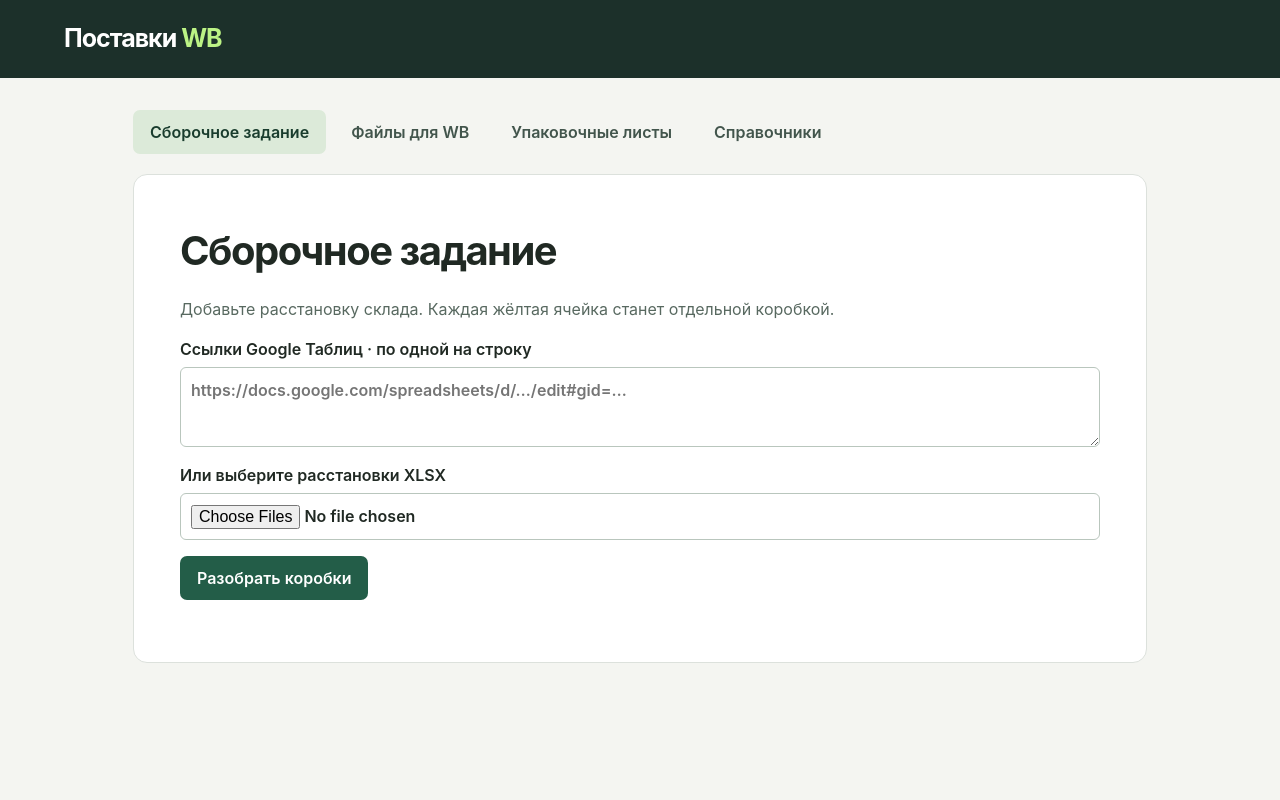
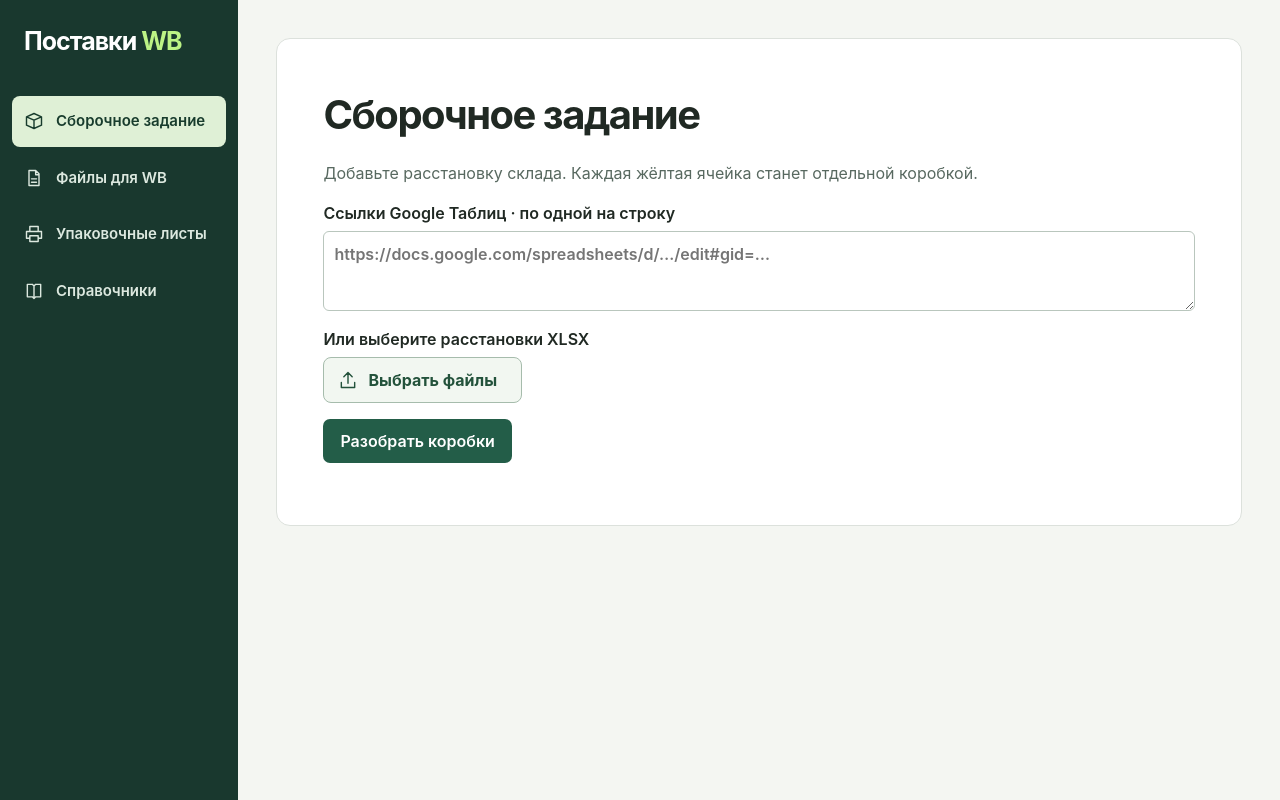
Before and after one commit to golunovoleg111-rgb/TRUE-POST, a plain HTML site: page index.html in a window 1280 px wide. Drawn offline with Linux system fonts and the light colour scheme.

Commit message:
Match marked color variants and add searchable warehouse directories

```diff
--- a/app.js
+++ b/app.js
@@ -3,12 +3,13 @@ const $=id=>document.getElementById(id), esc=v=>String(v??'').replace(/[&<>"']/g
 const blank={version:1,catalog:[],aliases:{},settings:{},format:{}};
 let db=JSON.parse(localStorage.getItem('true-post-v1')||JSON.stringify(blank)),boxes=[];
 function save(next){localStorage.setItem('true-post-v1',JSON.stringify(next));db=next;stats()}
-function stats(){$('stats').textContent='Позиций в перечне: '+db.catalog.length+' · '+Object.entries(db.aliases).map(([k,v])=>k+' → '+v).join(', ');$('products').innerHTML=[...new Set(db.catalog.map(x=>x.product))].map(v=>'<option value="'+esc(v)+'">').join('')}
+let catalogIndex;
+function stats(){catalogIndex=createCatalogIndex(db.catalog);showDirectory();$('products').innerHTML=[...new Set(db.catalog.map(x=>x.product))].map(v=>'<option value="'+esc(v)+'">').join('')}
 function msg(v){$('status').textContent=v}
 function on(id,fn,event='click'){$(id).addEventListener(event,async e=>{e.preventDefault();msg('');try{await fn(e)}catch(err){msg(err.message)}})}
 function fail(v){throw Error(v)}
 function download(name,data,type){const a=document.createElement('a');a.href=URL.createObjectURL(new Blob([data],{type}));a.download=name;a.click();setTimeout(()=>URL.revokeObjectURL(a.href),30000)}
-function tab(name){document.querySelectorAll('section').forEach(s=>s.hidden=s.dataset.tab!==name);document.querySelectorAll('nav button').forEach(b=>b.classList.toggle('active',b.textContent===name));msg('')}
+function tab(name){document.querySelectorAll('section').forEach(s=>s.hidden=s.dataset.tab!==name);document.querySelectorAll('nav button').forEach(b=>{b.classList.toggle('active',b.textContent===name);b.setAttribute('aria-current',b.textContent===name?'page':'false')});msg('')}
 for(const s of document.querySelectorAll('section')){const b=document.createElement('button');b.textContent=s.dataset.tab;b.onclick=()=>tab(b.textContent);document.querySelector('nav').append(b)}tab('Сборочное задание');stats();
 async function workbook(data){const w=new ExcelJS.Workbook();await w.xlsx.load(data);return w}
 function grid(s){const rows=[];s.eachRow(r=>rows.push(r.values.slice(1).map((_,i)=>r.getCell(i+1).master.address===r.getCell(i+1).address?r.getCell(i+1).text.trim():'')));return rows}
@@ -20,7 +21,7 @@ on('backup',()=>download('true-post.json',JSON.stringify(db,null,2),'application
 on('restore',async()=>{const d=JSON.parse(await $('restore').files[0].text());if(d.version!==1||!Array.isArray(d.catalog)||!d.catalog.every(v=>v&&['barcode','product','color','size'].every(k=>typeof v[k]==='string'&&v[k]))||![d.aliases,d.settings,d.format].every(o=>o&&typeof o==='object'&&!Array.isArray(o))||!Object.values(d.aliases).every(v=>typeof v==='string'))fail('Несовместимая база');if(confirm('Заменить текущую базу данными из файла?'))save(d)},'change');
 function extract(s,source){const headers=[],yellow=[];s.eachRow(row=>row.eachCell(cell=>{if(cell.isMerged&&cell.master.address!==cell.address)return;const v=cell.text.trim();if(!v)return;const m=v.match(/^(?:пал+ет[аы]?\s*)?№\s*(\d+)(?:\s*[-–].*)?$/i);if(m)headers.push({r:cell.row,c:cell.col,n:m[1]});else if(cell.fill?.fgColor?.argb?.slice(-6).toUpperCase()==='FFFF00')yellow.push(cell)}));return yellow.map(cell=>{const h=headers.filter(h=>h.r<cell.row&&h.c<=cell.col&&cell.col<h.c+4).sort((a,b)=>b.r-a.r)[0];if(!h)fail(source+' '+cell.address+' — не найден номер палеты');return {p:h.n,id:source+'!'+cell.address,raw:cell.text}})}
 function decode(raw){const lines=raw.trim().split(/\r?\n/).map(s=>s.trim()).filter(Boolean);let product=lines.shift()||'',color='',pending=false;const items=[];
-for(const line of lines){const m=line.match(/^(.+?)\s*[рp]?\s*[-–—]\s*(\d+)\s*(?:шт\.?)?$/i);if(m&&/\d/.test(m[1])){const size=m[1].replace(/[рp]\s*$/i,'').trim();const candidates=db.catalog.filter(v=>norm(v.product)===norm(Object.hasOwn(db.aliases,norm(product))?db.aliases[norm(product)]:product)&&norm(v.color)===norm(color)&&norm(v.size)===norm(size));items.push({product,color,size,qty:+m[2],barcode:new Set(candidates.map(v=>v.barcode)).size===1?candidates[0].barcode:''});pending=false}else{if(pending)items.push({product,color,size:'',qty:0,barcode:''});color=line.replace(/\s*\(микс[^)]*\)/ig,'');pending=true}}
+for(const line of lines){const m=line.match(/^(.+?)\s*[рp]?\s*[-–—]\s*(\d+)\s*(?:шт\.?)?$/i);if(m&&/\d/.test(m[1])){const size=m[1].replace(/[рp]\s*$/i,'').trim();const mapped=db.aliases[norm(product)]||product;items.push({product,color,size,qty:+m[2],barcode:catalogIndex.lookup(mapped,color,size)});pending=false}else{if(pending)items.push({product,color,size:'',qty:0,barcode:''});color=line.replace(/\s*\(микс[^)]*\)/ig,'');pending=true}}
 if(pending||!items.length)items.push({product,color,size:'',qty:0,barcode:''});return items}
 async function layoutBook(w,label){const sheets=w.worksheets;let s=sheets.find(s=>norm(s.name)==='расстановка')||sheets[0];if(sheets.length>1){const selected=prompt('Выберите лист для '+label+'\n'+sheets.map(s=>s.name).join('\n'),s.name);s=sheets.find(s=>s.name===selected);if(!s)fail('Лист не выбран')}return extract(s,label+' / '+s.name)}
 on('parse', async()=>{
@@ -54,12 +55,12 @@ on('parse', async()=>{
     boxes=result.map(b=>({...b,items:decode(b.raw)}));review();show('Найдено коробок: '+boxes.length);
   }catch(err){show(err.message)}finally{button.disabled=false}
 });
-function review(){const opts=db.catalog.map(x=>'<option value="'+esc(x.barcode)+'">'+esc([x.product,x.color,x.size].join(' · '))+'</option>').join('');$('review').innerHTML='<h2>Проверка сборки</h2><p>Коробок: '+boxes.length+'. Для неопознанных позиций выберите баркод из перечня и проверьте количество.</p><datalist id="codes">'+opts+'</datalist>'+boxes.map((b,i)=>'<details '+(b.items.some(x=>!x.barcode||!x.qty)?'open':'')+'><summary>Палета '+esc(b.p)+' · коробка '+(i+1)+' · '+esc(b.raw.replace(/\n/g,' · '))+'</summary>'+b.items.map((x,j)=>'<label>'+esc([x.product,x.color,x.size].join(' · '))+'<input aria-label="Баркод" list="codes" data-b="'+i+'" data-j="'+j+'" data-k="barcode" value="'+esc(x.barcode)+'"><input aria-label="Количество" type="number" min="1" data-b="'+i+'" data-j="'+j+'" data-k="qty" value="'+x.qty+'"></label>').join('')+'</details>').join('')+'<div class="actions"><button id="assembly">Скачать сборочный XLSX</button><button id="share">Создать ссылку на таблицу</button><button id="direct">Скачать Template</button></div><div id="linkout"></div>';
+function review(){const opts=db.catalog.map(x=>'<option value="'+esc(x.barcode)+'">'+esc([x.product,x.color,x.size].join(' · '))+'</option>').join('');$('review').innerHTML='<h2>Проверка сборки</h2><p>Коробок: '+boxes.length+'. Для неопознанных позиций выберите баркод из перечня и проверьте количество.</p><datalist id="codes">'+opts+'</datalist>'+boxes.map((b,i)=>'<details '+(b.items.some(x=>!x.barcode||!x.qty)?'open':'')+'><summary>Палета '+esc(b.p)+' · коробка '+(i+1)+' · '+esc(b.raw.replace(/\n/g,' · '))+'</summary>'+b.items.map((x,j)=>'<label>'+esc([x.product,x.color,x.size].filter(Boolean).join(' · '))+(!x.size?' — в расстановке не указан размер':'')+'<small>Баркод</small><input aria-label="Баркод" list="codes" data-b="'+i+'" data-j="'+j+'" data-k="barcode" value="'+esc(x.barcode)+'"><small>Количество</small><input aria-label="Количество" type="number" min="1" data-b="'+i+'" data-j="'+j+'" data-k="qty" value="'+x.qty+'"></label>').join('')+'</details>').join('')+'<div class="actions"><button id="assembly">Скачать сборочный XLSX</button><button id="share">Создать ссылку на таблицу</button><button id="direct">Скачать Template</button></div><div id="linkout"></div>';
 $('review').oninput=e=>{const d=e.target.dataset;if(d.k)boxes[d.b].items[d.j][d.k]=d.k==='qty'?+e.target.value:e.target.value.trim()};
 on('assembly',()=>writeBook('Сборочный.xlsx',assemblyRows(),true));on('direct',()=>templateFile(flat()));on('share',async()=>{const rows=assemblyRows();const bytes=new Uint8Array(await new Response(new Blob([JSON.stringify(rows)]).stream().pipeThrough(new CompressionStream('gzip'))).arrayBuffer());const hash=btoa(Array.from(bytes,b=>String.fromCharCode(b)).join(''));const u=location.href.split('#')[0]+'#assembly='+hash;$('linkout').innerHTML='<label>Ссылка с копией задания для сборки<input readonly value="'+esc(u)+'"></label>';$('linkout').querySelector('input').select();try{await navigator.clipboard.writeText(u);msg('Ссылка скопирована')}catch{msg('Скопируйте выделенную ссылку')}})}
-function flat(){return boxes.flatMap((b,i)=>b.items.map(x=>{const c=db.catalog.find(v=>v.barcode===x.barcode);if(!c||!Number.isSafeInteger(x.qty)||x.qty<1)fail('Проверьте баркод и количество в коробке '+(i+1));return {...c,qty:x.qty,p:b.p,no:i+1,shk:''}}))}
+function flat(){return boxes.flatMap((b,i)=>b.items.map(x=>{const c=catalogIndex.barcodes.get(x.barcode);if(!c||!Number.isSafeInteger(x.qty)||x.qty<1)fail('Проверьте баркод и количество в коробке '+(i+1));return {...c,qty:x.qty,p:b.p,no:i+1,shk:''}}))}
 function assemblyRows(){const rows=[['Баркод товара','Кол-во товаров','ШК короба','Цвет','Размер','Изделие','Номер коробки']];let prev;for(const x of flat()){if(prev!==x.p){rows.push([x.p]);prev=x.p}rows.push([x.barcode,x.qty,'',x.color,x.size,x.product,x.no])}return rows}
-function readAssembly(rows){let p='';const out=[];for(const r of rows.slice(1)){if(!r.some(Boolean))continue;if(!r[1]&&r[0]){p=r[0];continue}const [barcode,qty,shk,color,size,product,no]=r;if(!barcode||!Number.isSafeInteger(+qty)||+qty<1)fail('Некорректная строка для баркода '+barcode);out.push({barcode:String(barcode),qty:+qty,shk:String(shk||'').trim(),p:String(p),color,size,product:product||db.catalog.find(x=>x.barcode===String(barcode))?.product||'',no})}if(!out.length)fail('Нет товарных строк');return out}
+function readAssembly(rows){let p='';const out=[];for(const r of rows.slice(1)){if(!r.some(Boolean))continue;if(!r[1]&&r[0]){p=r[0];continue}const [barcode,qty,shk,color,size,product,no]=r;if(!barcode||!Number.isSafeInteger(+qty)||+qty<1)fail('Некорректная строка для баркода '+barcode);out.push({barcode:String(barcode),qty:+qty,shk:String(shk||'').trim(),p:String(p),color,size,product:product||catalogIndex.barcodes.get(String(barcode))?.product||'',no})}if(!out.length)fail('Нет товарных строк');return out}
 let shared=null;async function imported(){if(shared&&!$('assembled').files.length)return readAssembly(shared);const w=await fileBook($('assembled'));const rows=grid(w.worksheets[0]);if(!/баркод/i.test(rows[0]?.[0]))fail('Первая колонка должна содержать баркод');return readAssembly(rows)}
 function checked(rows){const byBox=new Map(),byCode=new Map();for(const x of rows){const key=x.no?JSON.stringify([x.p,x.no]):null;if(key&&x.shk){if(byBox.has(key)&&byBox.get(key)!==x.shk)fail('В коробке '+x.no+' разные ШК');byBox.set(key,x.shk)}}for(const x of rows){const key=x.no?JSON.stringify([x.p,x.no]):null;x.shk=x.shk||(key&&byBox.get(key));if(!x.shk)fail('Заполните ШК короба для '+x.barcode);const owner=key||x.p;if(byCode.has(x.shk)&&byCode.get(x.shk)!==owner)fail('ШК '+x.shk+' назначен разным коробкам');byCode.set(x.shk,owner)}return rows}
 async function templateFile(items){const m=new Map();for(const x of items)m.set(x.barcode,(m.get(x.barcode)||0)+x.qty);await writeBook('template.xlsx',[['Баркод','Количество'],...m])}
--- /dev/null
+++ b/catalog.js
@@ -0,0 +1,33 @@
+function createCatalogIndex(items) {
+  const variants = new Map(), barcodes = new Map();
+  // A suffix П denotes a separate stock item. Only its separator varies.
+  function key(product, color, size) {
+    return JSON.stringify([norm(product), norm(color).replace(/[\s_-]+[пp]$/u, '_п'), norm(size)]);
+  }
+  for (const item of items) {
+    const k = key(item.product, item.color, item.size);
+    if (!variants.has(k)) variants.set(k, item.barcode);
+    else if (variants.get(k) !== item.barcode) variants.set(k, '');
+    barcodes.set(item.barcode, item);
+  }
+  return {barcodes, lookup:(product,color,size)=>variants.get(key(product,color,size)) || ''};
+}
+function showDirectory() {
+  const search = $('dirSearch'), view = $('dirView');
+  let page = 0;
+  function draw() {
+    const aliases = view.value === 'aliases';
+    const records = aliases ? Object.entries(db.aliases).sort(([a],[b])=>a.localeCompare(b,'ru')) : db.catalog.map(x=>[x.product,x.color,x.size,x.barcode]);
+    const query = norm(search.value);
+    const filtered = records.filter(row=>row.some(x=>norm(x).includes(query)));
+    page = Math.max(0,Math.min(page,Math.ceil(filtered.length/20)-1));
+    const titles = aliases ? ['Аббревиатура','Изделие',''] : ['Изделие','Цвет','Размер','Баркод'];
+    $('dirTable').innerHTML='<thead><tr>'+titles.map(x=>'<th>'+x+'</th>').join('')+'</tr></thead><tbody>'+filtered.slice(page*20,page*20+20).map(row=>'<tr>'+row.map(x=>'<td>'+esc(x)+'</td>').join('')+(aliases?'<td><button type="button" class="minor" data-edit="'+esc(row[0])+'">Изменить</button></td>':'')+'</tr>').join('')+'</tbody>';
+    $('dirCount').textContent=filtered.length?(page*20+1)+'–'+Math.min(page*20+20,filtered.length)+' из '+filtered.length:'Совпадений нет';
+    $('prevPage').disabled=page===0; $('nextPage').disabled=(page+1)*20>=filtered.length;
+  }
+  search.oninput=view.onchange=()=>{page=0;draw()};
+  $('prevPage').onclick=()=>{page--;draw()}; $('nextPage').onclick=()=>{page++;draw()};
+  $('dirTable').onclick=e=>{const b=e.target.closest('[data-edit]');if(b){const f=$('alias').elements;f.abbr.value=b.dataset.edit;f.product.value=db.aliases[b.dataset.edit];f.product.focus()}};
+  draw();
+}
--- a/index.html
+++ b/index.html
@@ -1,5 +1,5 @@
-<!doctype html><html lang="ru"><meta charset="utf-8"><meta name="viewport" content="width=device-width,initial-scale=1"><title>Поставки WB</title><link rel="stylesheet" href="style.css"><header><strong>Поставки <b>WB</b></strong></header><main><nav></nav>
+<!doctype html><html lang="ru"><meta charset="utf-8"><meta name="viewport" content="width=device-width,initial-scale=1"><title>Поставки WB</title><link rel="stylesheet" href="style.css?v=3"><link rel="stylesheet" href="workspace.css?v=3"><header><strong>Поставки <b>WB</b></strong></header><nav aria-label="Разделы сайта"></nav><main>
 <section data-tab="Сборочное задание"><h1>Сборочное задание</h1><p>Добавьте расстановку склада. Каждая жёлтая ячейка станет отдельной коробкой.</p><label>Ссылки Google Таблиц · по одной на строку<textarea id="urls" placeholder="https://docs.google.com/spreadsheets/d/…/edit#gid=…"></textarea></label><label>Или выберите расстановки XLSX<input id="layouts" type="file" multiple accept=".xlsx"></label><button id="parse">Разобрать коробки</button><p id="parseStatus" role="status" aria-live="polite"></p><div id="review"></div></section>
 <section data-tab="Файлы для WB"><h1>Файлы для WB</h1><p>Загрузите заполненное сборочное задание с номерами коробов. Для Template достаточно баркодов и количества.</p><input id="assembled" type="file" accept=".xlsx"><div class="actions"><button id="final">Скачать SHK-EXCEL</button><button id="template">Скачать Template</button><button id="cards">Скачать задание по палетам</button></div></section>
 <section data-tab="Упаковочные листы"><h1>Упаковочные листы</h1><form id="packing"><label>Количество палет<input name="count" type="number" min="1" max="999" required value="1"></label><label>Склад назначения<input name="warehouse" required placeholder="СЦ Никольское"></label><label>Номер поставки<input name="supply" required></label><button>Печать / сохранить PDF</button></form></section>
-<section data-tab="Справочники"><h1>Справочники</h1><label>Перечень номенклатур XLSX<input id="catalog" type="file" accept=".xlsx"></label><div id="mapping"></div><h2>Аббревиатуры</h2><p>Укажите сокращение со склада и точное название изделия из перечня.</p><form id="alias"><input name="abbr" placeholder="КВЖ№1" required><input name="product" list="products" placeholder="Изделие" required><button>Сохранить соответствие</button></form><datalist id="products"></datalist><div id="stats"></div><h2>Перенос базы</h2><button id="backup">Скачать JSON</button><label>Восстановить базу из JSON<input id="restore" type="file" accept=".json"></label></section><aside role="status" id="status"></aside></main><script src="vendor/exceljs.min.js"></script><script src="vendor/jszip.min.js"></script><script src="layout.js?v=e894f5f"></script><script src="app.js?v=e894f5f"></script></html>
+<section data-tab="Справочники"><h1>Справочники</h1><label>Перечень номенклатур XLSX<input id="catalog" type="file" accept=".xlsx"></label><div id="mapping"></div><h2>Аббревиатуры</h2><p>Укажите сокращение со склада и точное название изделия из перечня.</p><form id="alias"><input name="abbr" placeholder="КВЖ№1" required><input name="product" list="products" placeholder="Изделие" required><button>Сохранить соответствие</button></form><datalist id="products"></datalist><div class="directory"><h2>Содержимое справочника</h2><div class="dir-tools"><select aria-label="Раздел справочника" id="dirView"><option value="aliases">Аббревиатуры</option><option value="catalog">Номенклатура</option></select><input type="search" aria-label="Поиск по справочнику" id="dirSearch" placeholder="Найти по названию или баркоду"></div><div class="table-scroll"><table id="dirTable"></table></div><div class="pager"><span id="dirCount"></span><button id="prevPage">Назад</button><button id="nextPage">Далее</button></div></div><h2>Перенос базы</h2><button id="backup">Скачать JSON</button><label>Восстановить базу из JSON<input id="restore" type="file" accept=".json"></label></section><aside role="status" id="status"></aside></main><script src="vendor/exceljs.min.js"></script><script src="vendor/jszip.min.js"></script><script src="layout.js?v=3"></script><script src="catalog.js?v=3"></script><script src="app.js?v=3"></script><script src="ui.js?v=3"></script></html>
--- /dev/null
+++ b/ui.js
@@ -0,0 +1,8 @@
+const paths={box:'M3 7l9-4 9 4-9 4z M3 7v10l9 4 9-4V7 M12 11v10',file:'M6 3h8l4 4v14H6z M14 3v5h4 M9 13h6 M9 17h6',print:'M7 8V3h10v5 M6 17H3V9h18v8h-3 M7 14h10v7H7z',book:'M4 4h6l2 2 2-2h6v15h-6l-2 2-2-2H4z M12 6v15',upload:'M12 16V3 M7 8l5-5 5 5 M4 15v6h16v-6',arrow:'M8 4l8 8-8 8'};
+function icon(name){return '<svg aria-hidden="true" viewBox="0 0 24 24" fill="none" stroke="currentColor" stroke-width="1.7" stroke-linejoin="round" stroke-linecap="round"><path d="'+paths[name]+'"/></svg>'}
+document.querySelectorAll('nav button').forEach((b,i)=>{b.title=b.textContent;b.insertAdjacentHTML('afterbegin',icon(['box','file','print','book'][i]))});
+document.querySelectorAll('input[type=file]').forEach(input=>{
+ const wrapper=document.createElement('span');wrapper.className='file-control';input.before(wrapper);wrapper.append(input);
+ const caption=document.createElement('span');caption.className='file-caption';caption.innerHTML=icon('upload')+'<strong>Выбрать '+(input.multiple?'файлы':'файл')+'</strong><span></span>';wrapper.append(caption);
+ input.addEventListener('change',()=>caption.lastElementChild.textContent=Array.from(input.files,f=>f.name).join(', '));
+});
--- /dev/null
+++ b/workspace.css
@@ -0,0 +1,11 @@
+:root{--rail:238px;--forest:#19382e;--line:#d6dfd6}
+body{min-height:100vh;background:#f4f6f2}
+header{position:fixed;left:0;top:0;width:var(--rail);height:84px;padding:24px;background:var(--forest);z-index:2}
+nav{position:fixed;inset:84px auto 0 0;width:var(--rail);padding:12px;margin:0;background:var(--forest);display:flex;flex-direction:column;flex-wrap:nowrap;gap:6px}
+nav button{display:flex;align-items:center;gap:12px;text-align:left;color:#dce8df;border-radius:8px;padding:14px 12px;font-size:15px}
+nav button.active{background:#dff0d6;color:#183c2d}nav button:hover:not(.active){background:#294b40}
+svg{width:20px;height:20px;flex:none}main{margin:0 0 0 var(--rail);max-width:1290px;padding:clamp(16px,3vw,48px)}
+.directory{margin:30px 0}.dir-tools,.pager,#alias{display:flex;gap:9px;flex-wrap:wrap;align-items:center}.dir-tools input{flex:1;min-width:180px}.table-scroll{overflow:auto;margin:16px 0}.table-scroll td{overflow-wrap:anywhere}.table-scroll th{background:#edf3ed}.pager span{margin-right:auto}.pager button,.minor{background:#e7efe7;color:#254c39}.minor{font-size:14px;padding:5px 9px}
+.file-control{position:relative;display:block;max-width:100%;width:fit-content}.file-control input{position:absolute;inset:0;z-index:1;opacity:0;width:100%;height:100%;cursor:pointer}.file-caption{display:flex;align-items:center;gap:10px;padding:10px 14px;border:1px solid #a6bcac;border-radius:8px;background:#f2f7f1;color:#23523b}.file-caption span{overflow-wrap:anywhere;font-weight:400}.file-control:focus-within .file-caption{outline:2px solid #37825b}
+#review summary{list-style:none;padding:8px 0}#review summary::-webkit-details-marker{display:none}#review summary:before{content:'';display:inline-block;width:7px;height:7px;border-right:2px solid #52735b;border-top:2px solid #52735b;transform:rotate(45deg);margin:0 12px 2px 2px}#review details[open]>summary:before{transform:rotate(135deg)}#review small{font-weight:400;color:#56665b}
+@media(max-width:760px){:root{--rail:66px}header{height:66px;padding:0;justify-content:center}header strong{font-size:0}header b{font-size:21px}nav{top:66px;padding:8px}nav button{justify-content:center;font-size:0;gap:0;padding:14px 0}main{padding:10px}section{padding:16px}h1{font-size:25px}.dir-tools>*{max-width:100%}}
```
Also changed, not shown: layout.js (+4 -4 lines).
